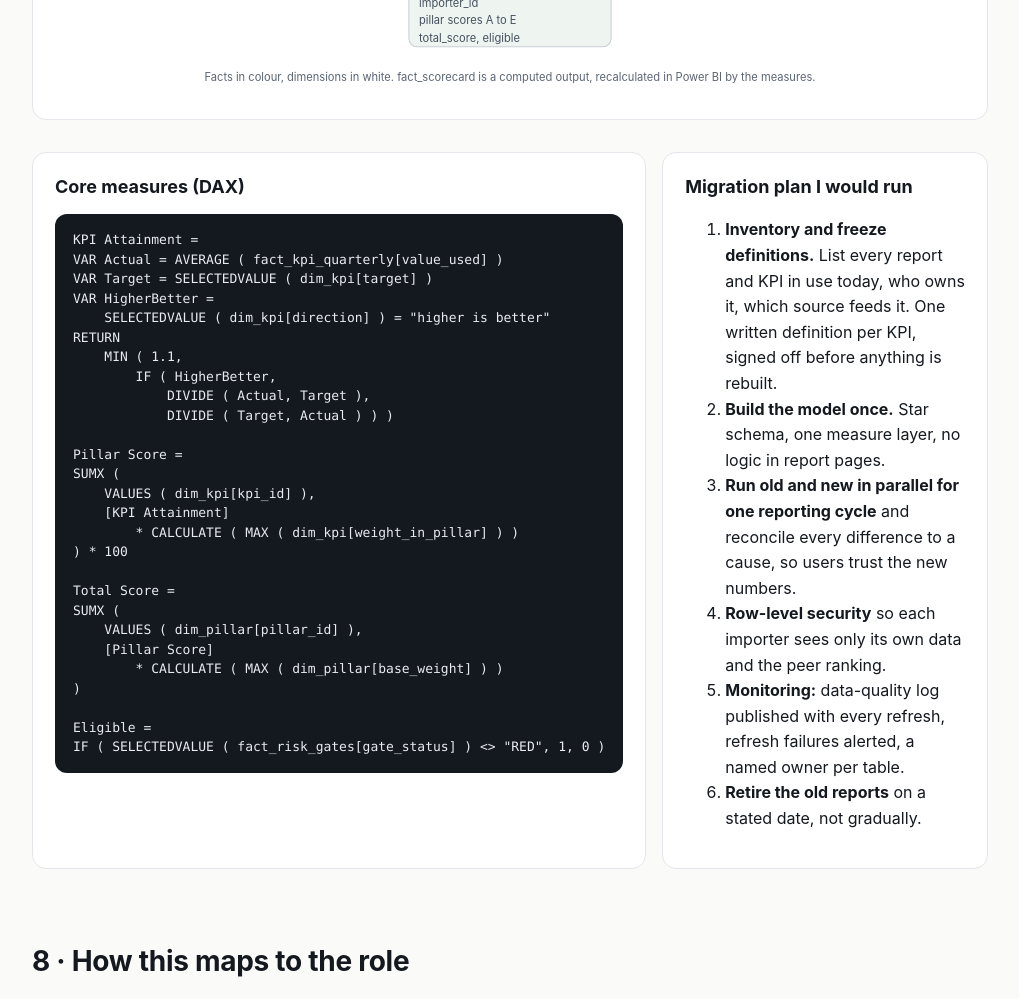
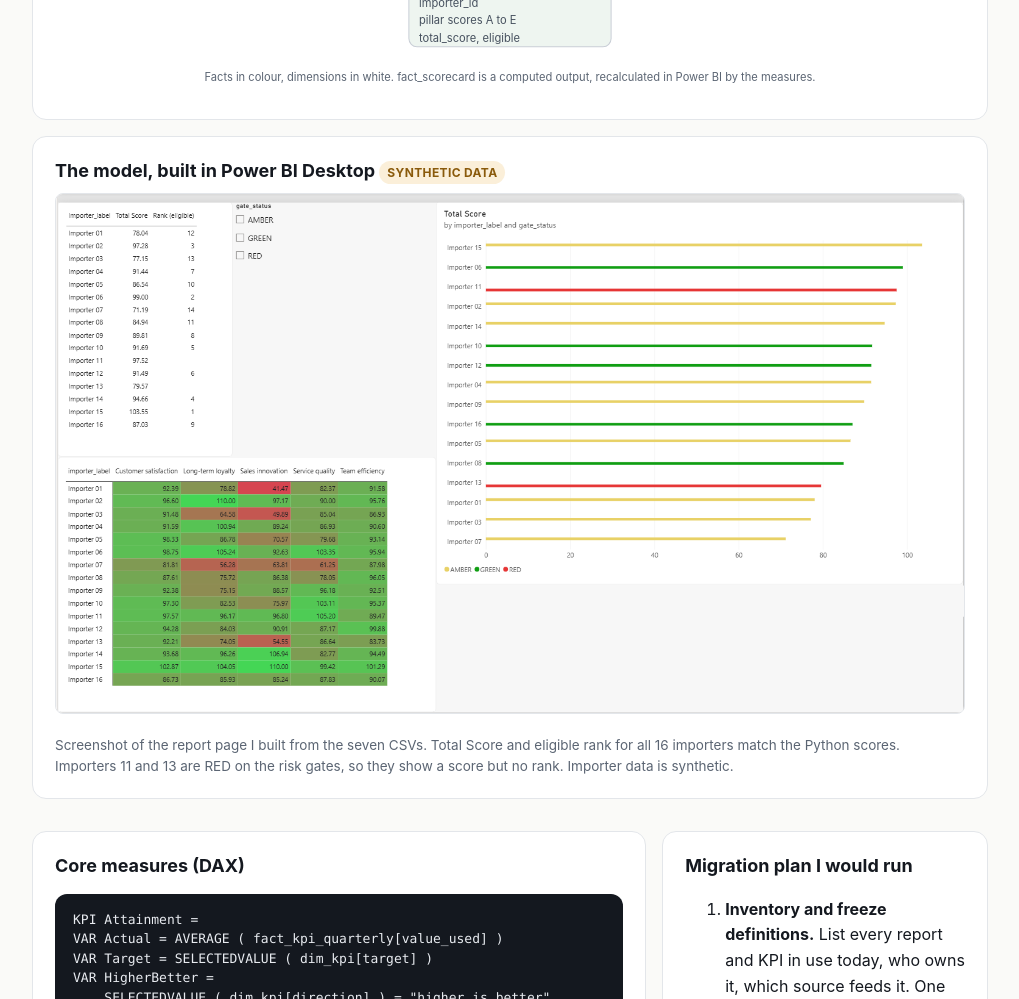
Before and after one commit to amaanthekhan/porsche-importer-scorecard, a plain HTML site: page index.html in a window 1280 px wide. Shown: the part 7320-8319 px from the top of the page, without its empty margins (130-1149 px from the left). Drawn offline with Linux system fonts and the light colour scheme.

Commit message:
Add Power BI report screenshot to site section 7 and README
Co-Authored-By: Claude Sonnet 5.5 <noreply@anthropic.com>
Claude-Session: https://claude.ai/code/session_01JXWr1bP5zaiaPLrHgHM6oi

```diff
--- a/index.html
+++ b/index.html
@@ -186,6 +186,9 @@ footer{padding:44px 0 70px;color:var(--muted);font-size:14px}
   <h2>7 · Power BI model and migration plan</h2>
   <p class="sub">The page above is an HTML rendering of a Power BI-ready star schema. The CSVs and measures are in the downloads. The DAX below was built and run in Power BI Desktop, and the Total Score and eligible Rank for all 16 importers match the Python scores in <code>fact_scorecard.csv</code>.</p>
   <div class="card"><div id="chart-model"></div></div>
+  <div class="card"><h3 style="margin-top:0">The model, built in Power BI Desktop <span class="tag syn">SYNTHETIC DATA</span></h3>
+    <img src="img/powerbi-report.png" alt="Power BI report page: scorecard table, total score by importer coloured by risk gate (amber, green, red), risk-gate slicer, and pillar heatmap" style="width:100%;height:auto;border:1px solid var(--line);border-radius:8px">
+    <p class="small" style="margin-bottom:0">Screenshot of the report page I built from the seven CSVs. Total Score and eligible rank for all 16 importers match the Python scores. Importers 11 and 13 are RED on the risk gates, so they show a score but no rank. Importer data is synthetic.</p></div>
   <div class="grid2">
     <div class="card"><h3 style="margin-top:0">Core measures (DAX)</h3>
 <pre>KPI Attainment =
```
Also changed, not shown: img/powerbi-report.png (added), 1 other file.
